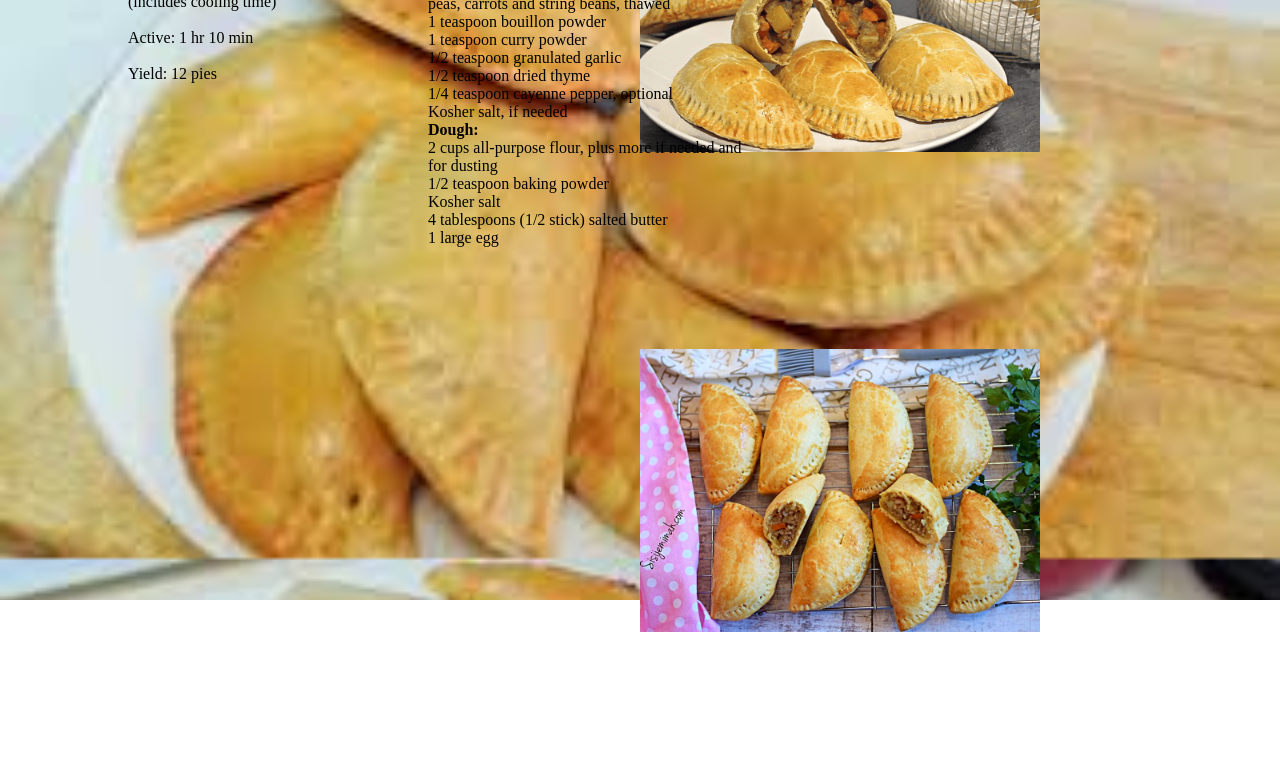
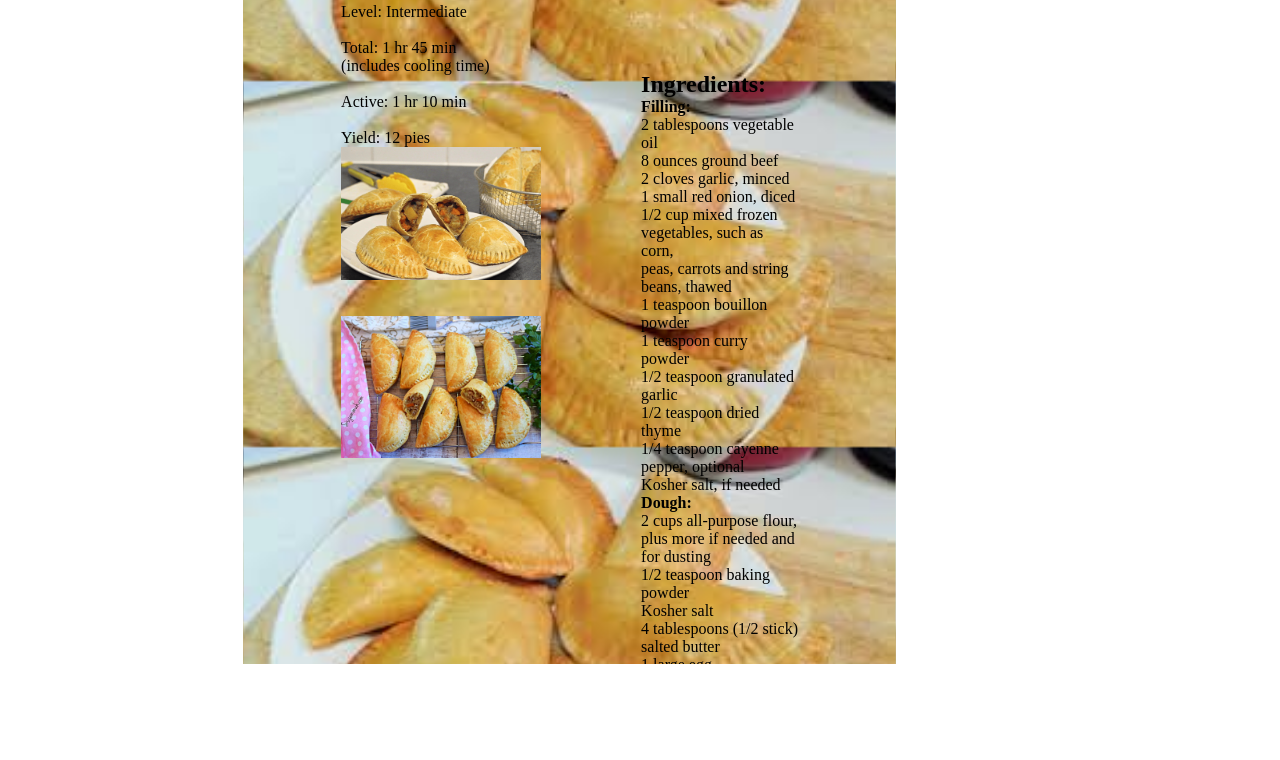
Before and after one commit to alliojo1l/my-recipe-project, a plain HTML site: page index.html in a window 1280 px wide. Shown: the part 200-960 px from the top of the page. After the commit the page ends 864 px from the top, so only its background shows below. Drawn offline with Linux system fonts and the light colour scheme.

Commit message:
updated my project

```diff
--- a/index.html
+++ b/index.html
@@ -7,9 +7,10 @@
     <link rel="stylesheet" href="style.css">
 </head>
 <body>
-    <div>
-        <div><img src="img2.jpg" class="img"></div>
-        <img src="meat-image1.png" class="feature-img">
+    <div class="container">
+
+
+
     <div class="book">
         <h1><br>Cook it Easy,</h1>
         <h1>Love it More</h1>
@@ -21,7 +22,9 @@
     <ul>(includes cooling time)</ul>
 <ul><br>Active: 1 hr 10 min</ul>
 <ul><br>Yield: 12 pies</ul></div>
-<div class="intro">
+<img class="feature-img" src="meat-image1.png" >
+<img class="feature-img" src="img2.jpg" >
+<div class="ingri">
 
 <h2><br>Ingredients:</h2>
 <ul><strong>Filling:</strong></ul>
@@ -45,7 +48,6 @@
 <ul>4 tablespoons (1/2 stick) salted butter</ul>
 <ul>1 large egg</ul>
 
-
         </div>
 </div>
     </div>
--- a/style.css
+++ b/style.css
@@ -9,9 +9,10 @@
     min-height: 100vh;
     background-position: center;
     background-size: contain;
-    padding: 10px 10%;
+    padding: 10px 15%;
     overflow: hidden;
     background-image: url(images\ \(1\).jpg);
+    margin-bottom: 0;
 }
 p {
   word-wrap: break-word;
@@ -25,24 +26,38 @@ p {
 h1 {
     color: green;
 }
-.intro{
+.ingri{
     padding-left: 300px;
     position: relative;
-    top: -250px;
+    top: -450px;
+    align-items: center;
+    padding-bottom: 5%;
 }
 .feature-img{
-    width: 400px;
-    position: absolute;
+    width: 500px;
+    position: left;
     bottom: 40%;
-    padding-bottom: 10%;
-    margin-top: 10%;
-    margin-left: 50%;
+    padding-bottom: 7%;
+    padding-right: 300px;
 }
 .img {
-    width: 400px;
+    width: 500px;
     position: absolute;
     bottom: -20%;
-    padding-bottom: 10%;
-    margin-top: 10%;
-    margin-left: 50%;
+    padding-bottom: 20%;
+    padding-left: 150px ;
+    padding-right: 10%;
+    padding-top: 1000%;
+    margin: auto;
 }
+.container{
+    width: 5000%;
+    margin: 0;
+    display: flex;
+    height: 800px;
+    width: 75%;
+    padding-left: 19%;
+    padding-top: 5%;
+    padding-bottom: 5%;
+    padding-right: 5%;
+}
```
